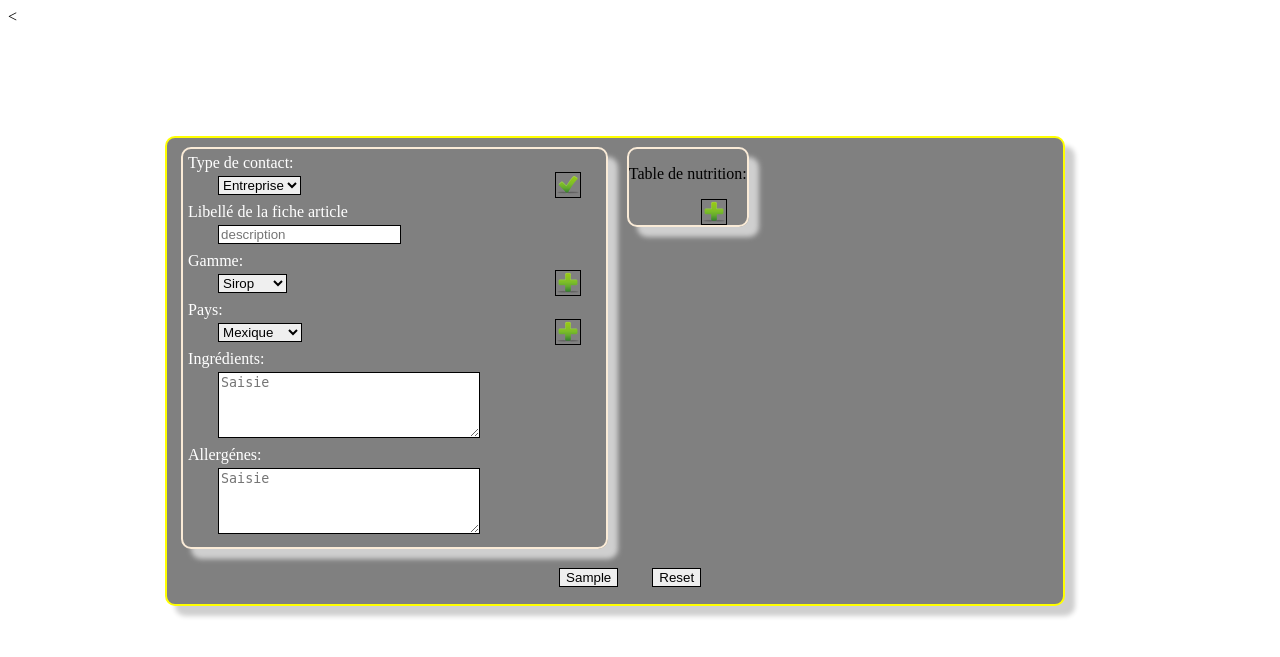
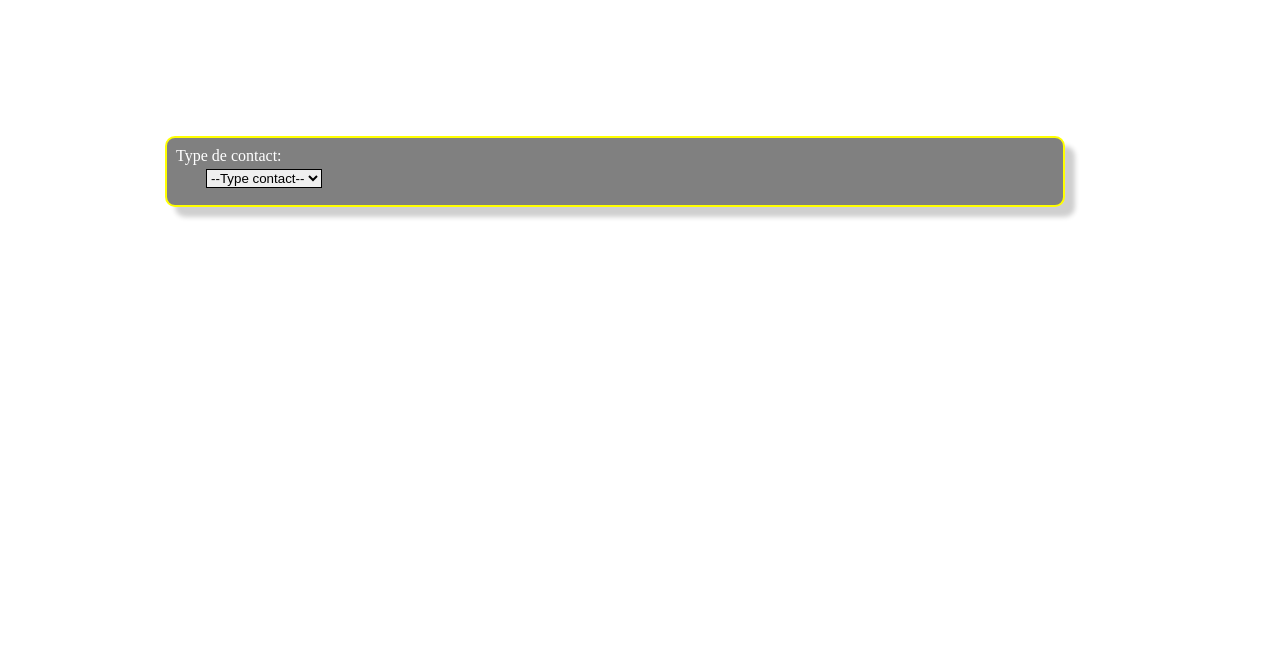
Before and after one commit to Arcken/SOLYA, a PHP site: template view/view_creer_contact.php in a window 1280 px wide. Shown: the top 657 px of the page. Run offline with PHP 8.4, Linux system fonts and the light colour scheme; the template is opened without the code that fills it: most values are stand-ins (such as "Sample title", 1, 10 or a date in 2020).

Commit message:
Ajout view creer contact + adress

```diff
--- /dev/null
+++ b/js/formChooser.js
@@ -0,0 +1,39 @@
+/*
+ * To change this license header, choose License Headers in Project Properties.
+ * To change this template file, choose Tools | Templates
+ * and open the template in the editor.
+ */
+
+
+
+function formChooser(){
+
+
+    var typeCtc = $("#typeCtc").val();
+
+
+    console.log(typeCtc);
+    switch (typeCtc){
+
+
+        case "1":
+
+            $("#form_add_ent").show();
+            $("#form_add_prs").hide();
+            break;
+
+        case "2":
+           //$("#form_add_ent").css('z-index','1');
+           $("#form_add_ent").hide();
+           $("#form_add_prs").show();
+           //$("#form_add_prs").css('z-index','200');
+            break;
+
+        case "0":
+
+            $("#form_add_ent").hide();
+            $("#form_add_prs").hide();
+            break;
+
+    }
+}
--- /dev/null
+++ b/view/view_address.php
@@ -0,0 +1,12 @@
+<div class="droite">
+    <div>
+            <label for="ENT_NOM">Nom de l'entreprise :</label><br>
+            <input name="ENT_NOM" type="text"></input>
+            <br>
+            <label for="ENT_HORAIRE">Horaires de l'entreprise :</label><br>
+            <input name="ENT_HORAIRE" type="text"></input>
+            <br>
+            <label for="ENT_ECOMMERCE">Site E-commerce :</label><br>
+            <input name="ENT_ECOMMERCE" type="text"></input>
+    </div>
+</div>
--- a/view/view_creer_contact.php
+++ b/view/view_creer_contact.php
@@ -1,72 +1,92 @@
 
 <link type="text/css" href="css/style_formulaire.css" rel="stylesheet">
+<script src="lib/jquery.js" type="text/javascript"></script>
+<script src="js/formChooser.js" type="text/javascript"></script>
+
 <div class="corps">
-    <form class="form" action="index.php" method="get">
-        <div class="gauche">
+
+    <form id="form_ctc_chx" class="form" action="index.php" method="get">
+        <div class="haut">
             <div>
                 <label for="typeCtc"> Type de contact: </label><br>
-                <select name="typeCtc">
+                <select id="typeCtc" name="typeCtc" onChange="formChooser()">
+                    <option value="0">--Type contact--</option>
                     <option value="1">Entreprise</option>
                     <option value="2">Personne</option>
                 </select>
+            </div>
+        </div>
+    </form>
 
-               <!-- <label for="typeCtc"> Type de contact </label><br>-->
-               <!--<input name="ctcId" placeholder="" required type="text">-->
+    <form id="form_add_ent" class="form" action="index.php" method="get" hidden>
+        <div class="gauche">
 
-                <img src="img/icon/accept.png" alt=""/>
+            <label for="ENT_NOM">Nom de l'entreprise :</label><br>
+            <input name="ENT_NOM" type="text"></input>
             <br>
-                <label for="fiartLbl"> Libellé de la fiche article </label><br>
-                <input name="fiartLbl" placeholder="description" required type="text">
+            <label for="ENT_HORAIRE">Horaires de l'entreprise :</label><br>
+            <input name="ENT_HORAIRE" type="text"></input>
             <br>
-                <label for="gamme"> Gamme: </label><br>
-                <select name="gamme">
-                    <option value="1">Sirop</option>
-                    <option value="2">Tablette</option>
-                    <option value="2">Graine</option>
-                </select>
-                <a href="" onClick="popup('view/view_gamme.php');">
-                    <img src="img/icon/add.png" alt="" title="Créer gamme"/>
-                </a>
+            <label for="ENT_ECOMMERCE">Site E-commerce :</label><br>
+            <input name="ENT_ECOMMERCE" type="text"></input>
             <br>
-                <label for="pays"> Pays: </label><br>
-                <select name="pays">
-                    <option value="1">Mexique</option>
-                    <option value="2">France</option>
-                    <option value="2">Angleterre</option>
-                </select>
-                <a href="" onClick="popup('view_pays.php');">
-                    <img src="img/icon/add.png" alt="" title="Créer pays"/>
-                </a>
+            <label for="ENT_NIC">N°NIC :</label><br>
+            <input name="ENT_NIC" type="text"></input>
+            <br>
+            <label for="ENT_NAF">N°NAF :</label><br>
+            <input name="ENT_NAF" type="text"></input>
+            <br>
+            <label for="ENT_SIREN">N°SIREN :</label><br>
+            <input name="ENT_SIREN" type="text"></input>
+            <br>
+            <label for="ENT_CLE_TVA">N°CLE TVA :</label><br>
+            <input name="ENT_CLE_TVA" type="text"></input>
+            <br>
+            <label for="ENT_COM">Commentaire :</label><br>
+            <textarea name="ENT_COM" type="text"></textarea>
             <br>
         </div>
 
-            <div>
-                <div>
-                    <label for="fiartIng"> Ingrédients: </label><br>
-                    <textarea name="fiartIng" rows="4" cols="30" placeholder="Saisie"></textarea>
-                    <br>
-                </div>
-                <div>
-                    <label for="fiartAlg"> Allergénes: </label><br>
-                    <textarea name="fiartAlg" rows="4" cols="30" placeholder="Saisie"></textarea>
-                </div>
-            </div>
+        <?php require 'view/view_address.php';?>
 
-        </div>
-        <div class="droite">
-            <p> Table de nutrition: </p>
-            <!-- affichage de la liste des champs de nutrition
-            avec foreach input text et label pour chaque
-            -->
-            <a href="" onClick="popup('view_nutrition.php');">
-                <img src="img/icon/add.png" alt=""/>
-            </a>
-            <br>
-        </div>
         <div class="bas">
-                <input name="btnForm" type="submit" value="<?php echo $sButton;?>">
+            <input name="btnForm" type="submit" value="<?php echo $sButton; ?>" ></input>
             <input name="clear" type="reset">
             <input name="action" value="<?php echo $sAction ?>" type="text" hidden>
         </div>
     </form>
-</div><
+
+    <form id="form_add_prs" class="form" action="index.php" method="get" hidden>
+        <div class="gauche">
+
+            <label for ="PRS_NOM">Nom :</label><br>
+            <input name="PRS_NOM" type="text"></input>
+            <br>
+            <label for ="PRS_PRENOM1">Prénom :</label><br>
+            <input name="PRS_PRENOM1" type="text"></input>
+            <br>
+            <label for ="PRS_PRENOM2">Deuxième prénom :</label><br>
+            <input name="PRS_PRENOM2" type="text"></input>
+            <br>
+            <label for ="PRS_PRENOM3">Troisième prénom :</label><br>
+            <input name="PRS_PRENOM3" type="text"></input>
+            <br>
+            <label for ="PRS_DTN">Date de naissance :</label><br>
+            <input name="PRS_DTN" type="text"></input>
+            <br>
+
+        </div>
+
+        <div class="bas">
+            <input name="btnForm" type="submit" value="<?php echo $sButton; ?>">
+            <input name="clear"   type="reset">
+            <input name="action"  value="<?php echo $sAction ?>" type="text" hidden>
+        </div>
+
+    </form>
+
+
+
+
+
+</div>
```
Lines whose indentation alone changed are shown as unchanged.
